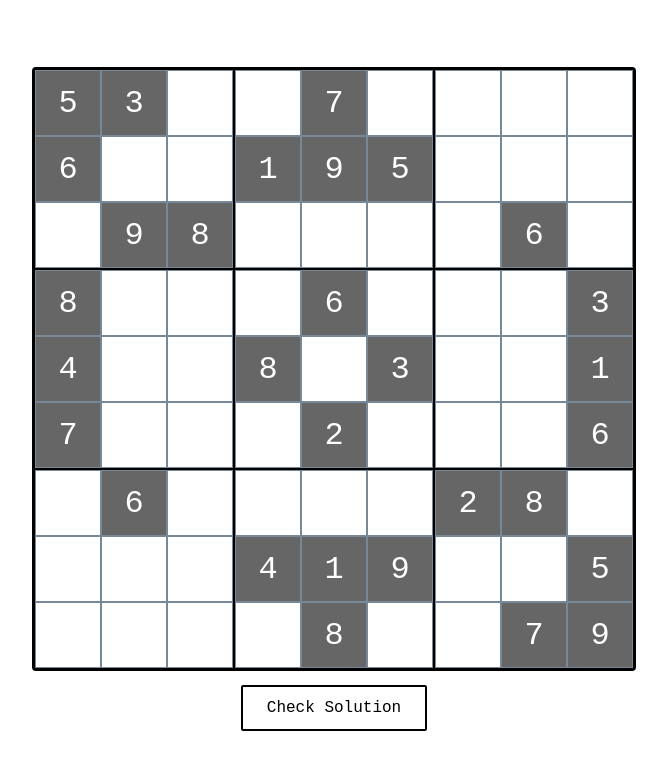
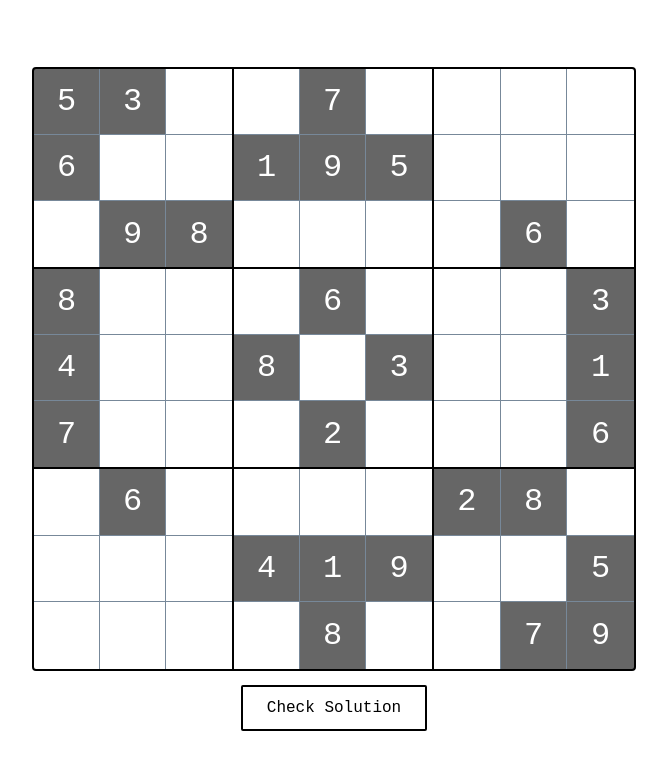
Before and after one commit to danthedaniel/soduko.io, a plain HTML site: page index.html in a window 1280 px wide. Shown: the whole page, without its empty margins (306-973 px from the left). Drawn offline with Linux system fonts and the light colour scheme.

Commit message:
Remove extra borders

```diff
--- a/styles.css
+++ b/styles.css
@@ -51,17 +51,29 @@ button:active {
   display: grid;
   grid-template-columns: repeat(3, 1fr);
   grid-template-rows: repeat(3, 1fr);
-
-  border: 1px solid black;
+  border: none;
+  border-right: 2px solid black;
+  border-bottom: 2px solid black;
   aspect-ratio: 1;
   width: 100%;
+  box-sizing: border-box;
+}
+
+#board .group:nth-child(3n) {
+  border-right: none;
+}
+
+#board .group:nth-child(n + 7) {
+  border-bottom: none;
 }
 
 #board .group .cell {
   appearance: textfield;
   -moz-appearance: textfield;
-  border: 1px solid lightslategray;
-  aspect-ratio: 1;
+  border: none;
+  border-right: 1px solid lightslategray;
+  border-bottom: 1px solid lightslategray;
+  height: 100%;
   width: 100%;
   outline: none;
   text-align: center;
@@ -69,6 +81,15 @@ button:active {
   caret-color: transparent;
   -webkit-focus-ring-color: transparent;
   -webkit-tap-highlight-color: transparent;
+  box-sizing: border-box;
+}
+
+#board .group .cell:nth-child(3n) {
+  border-right: none;
+}
+
+#board .group .cell:nth-child(n + 7) {
+  border-bottom: none;
 }
 #board .group .cell.empty {
   color: transparent;
```
